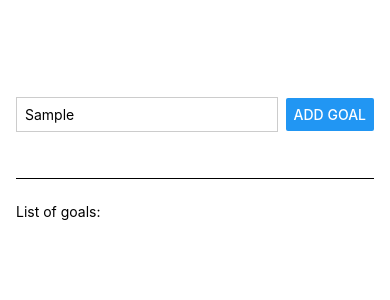
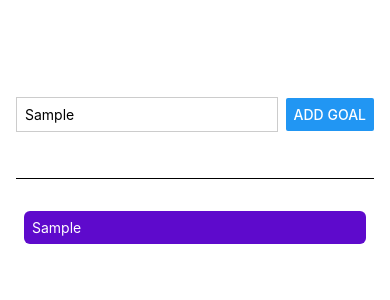
Before and after one commit to jingwei55/OCR-App, a React Native app in the folder TestApp/: screen / in a window 390 px wide. Both pictures are taken after typing "Sample" into the empty fields and a click on the button "ADD GOAL". Shown: the top 300 px of the page. Built offline with nearby package versions, Linux system fonts and the light colour scheme.

Commit message:
Using scrollview

```diff
--- a/TestApp/App.js
+++ b/TestApp/App.js
@@ -1,6 +1,13 @@
 // import { StatusBar } from 'expo-status-bar';
 import { useState } from "react";
-import { StyleSheet, Text, View, Button, TextInput } from "react-native";
+import {
+  StyleSheet,
+  Text,
+  View,
+  Button,
+  TextInput,
+  ScrollView,
+} from "react-native";
 //core components, must import elements you are using
 
 export default function App() {
@@ -16,7 +23,7 @@
     setCourseGoals((currentCourseGoals) => [
       ...currentCourseGoals,
       enteredGoalText,
-    ]); //adds GoalText into the current goals array
+    ]); //append GoalText into the currentGoals array
   }
 
   return (
@@ -30,7 +37,18 @@
         <Button title="Add Goal" onPress={addGoalHandler} />
       </View>
       <View style={styles.goalsContainer}>
-        <Text>List of goals: </Text>
+        {/* dictate amount of space */}
+        <ScrollView>
+          {/* make sure elements within space is scrollable */}
+          {courseGoals.map((goal) => (
+            //goal is an element in courseGoals
+            <View key={goal} style={styles.goalItem}>
+              <Text style={styles.goalText}>{goal}</Text>
+            </View>
+            //goal is a string so works in Text block
+            //every item in list should have a key prop to give unique identity to each item; helps react to update list more efficiently
+          ))}
+        </ScrollView>
       </View>
     </View>
   );
@@ -62,4 +80,13 @@
   goalsContainer: {
     flex: 5,
   },
+  goalItem: {
+    margin: 8,
+    padding: 8,
+    borderRadius: 6,
+    backgroundColor: "#5e0acc",
+  },
+  goalText: {
+    color: "white", //text color
+  },
 });
```
